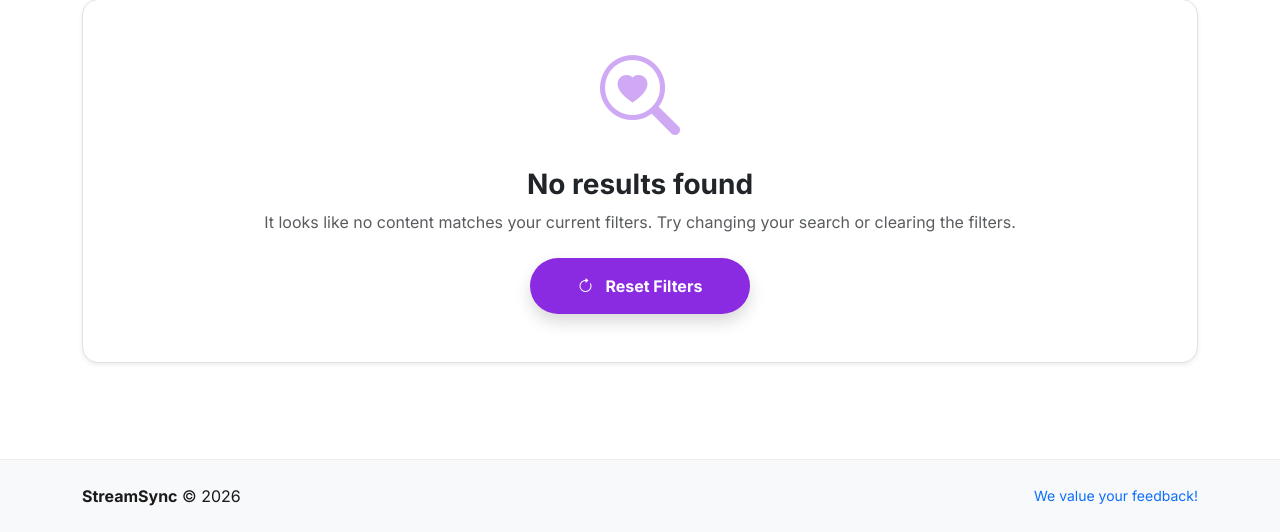
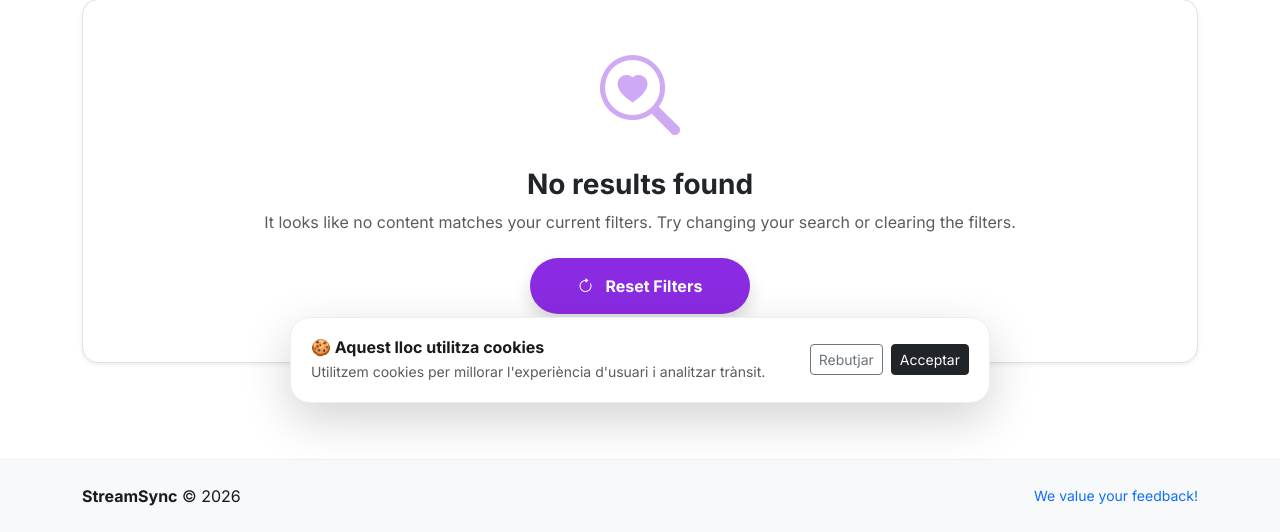
Before and after one commit to Admin-Group-StreamSync/StreamSync, a Django app: page /cataleg/ in a window 1280 px wide. Shown: the part 377-909 px from the top of the page. Run offline with Django 5.2, Linux system fonts and the light colour scheme.

Commit message:
feat: integrate django-cookie-consent popup
# Conflicts:
#	users/urls.py

```diff
--- a/StreamSync/settings.py
+++ b/StreamSync/settings.py
@@ -36,7 +36,8 @@ INSTALLED_APPS = [
     'django.contrib.sessions',
     'django.contrib.messages',
     'django.contrib.staticfiles',
-    'users'
+    'users',
+    'cookie_consent'
 ]
 
 MIDDLEWARE = [
--- a/templates/base.html
+++ b/templates/base.html
@@ -163,6 +163,48 @@
             outline: none;
             box-shadow: 0 0 0 4px rgba(138, 43, 226, 0.1);
         }
+
+        /* COOKIE POPUP */
+
+        .cookie-popup {
+            position: fixed;
+            bottom: 20px;
+            left: 50%;
+            transform: translateX(-50%);
+            width: min(92%, 700px);
+            background: white;
+            border: 1px solid var(--figma-border);
+            border-radius: 20px;
+            padding: 20px;
+            z-index: 9999;
+            animation: fadeUp 0.4s ease;
+        }
+
+        .cookie-content {
+            display: flex;
+            justify-content: space-between;
+            align-items: center;
+            gap: 20px;
+        }
+
+        @media (max-width: 768px) {
+            .cookie-content {
+                flex-direction: column;
+                align-items: flex-start;
+            }
+        }
+
+        @keyframes fadeUp {
+            from {
+                opacity: 0;
+                transform: translateX(-50%) translateY(20px);
+            }
+
+            to {
+                opacity: 1;
+                transform: translateX(-50%) translateY(0);
+            }
+        }
     </style>
 
     {% block extra_css %}{% endblock %}
@@ -207,5 +249,46 @@
     <script src="https://cdn.jsdelivr.net/npm/bootstrap@5.3.3/dist/js/bootstrap.bundle.min.js"></script>
 
     {% block extra_js %}{% endblock %}
+    <script>
+        function acceptCookies() {
+            localStorage.setItem("cookieConsent", "accepted");
+            document.getElementById("cookiePopup").style.display = "none";
+        }
+
+        function rejectCookies() {
+            localStorage.setItem("cookieConsent", "rejected");
+            document.getElementById("cookiePopup").style.display = "none";
+        }
+
+        document.addEventListener("DOMContentLoaded", function () {
+            const consent = localStorage.getItem("cookieConsent");
+
+            if (consent) {
+                document.getElementById("cookiePopup").style.display = "none";
+            }
+        });
+    </script>
+
 </body>
+    <!-- COOKIE POPUP -->
+    <div id="cookiePopup" class="cookie-popup shadow-lg">
+        <div class="cookie-content">
+            <div>
+                <h6 class="mb-1 fw-bold">🍪 Aquest lloc utilitza cookies</h6>
+                <p class="mb-0 small text-muted">
+                    Utilitzem cookies per millorar l'experiència d'usuari i analitzar trànsit.
+                </p>
+            </div>
+
+            <div class="d-flex gap-2 mt-3 mt-md-0">
+                <button class="btn btn-outline-secondary btn-sm" onclick="rejectCookies()">
+                    Rebutjar
+                </button>
+
+                <button class="btn btn-dark btn-sm" onclick="acceptCookies()">
+                    Acceptar
+                </button>
+            </div>
+        </div>
+    </div>
 </html>
--- a/users/urls.py
+++ b/users/urls.py
@@ -1,4 +1,4 @@
-from django.urls import path
+from django.urls import path,include
 from . import views
 
 urlpatterns = [
@@ -48,4 +48,7 @@ urlpatterns = [
     # FEEDBACK PAGE
     path('feedback/', views.feedback_view, name='feedback'),
 
+    # COOKIES AND LEGAL
+    path("cookies/", include("cookie_consent.urls")),
+
 ]
```
